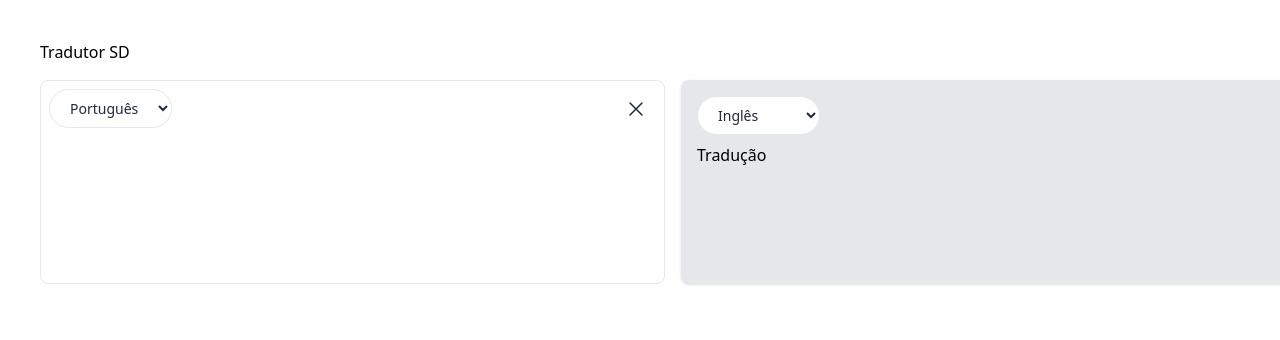
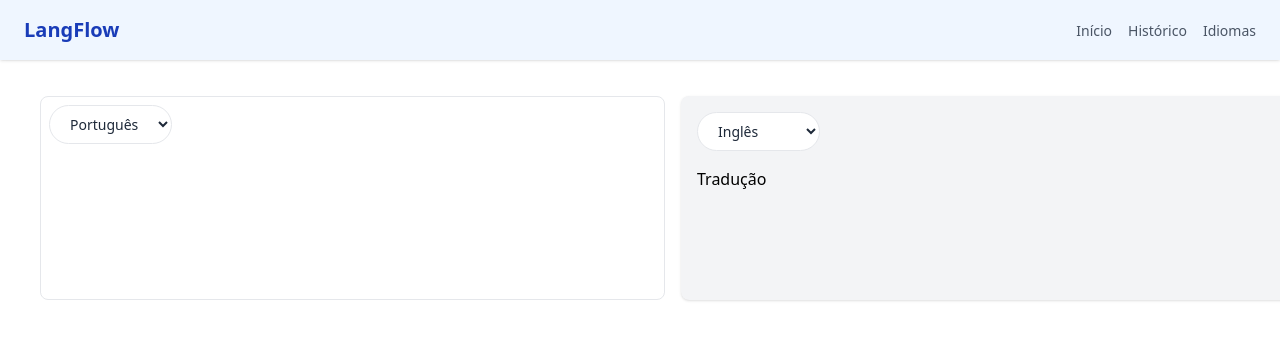
Before and after one commit to rafxhs/IFPE_SD_projeto, a Vue app: page / in a window 1280 px wide. Shown: the top 340 px of the page. Built offline with nearby package versions, Linux system fonts and the light colour scheme.

Commit message:
style: add alteracoes na interface

```diff
--- a/src/App.vue
+++ b/src/App.vue
@@ -41,8 +41,17 @@ watch([baseLanguage, targetLanguage], () => {
 
 <template>
 <body>
-  <div class="flex flex-col h-screen w-screen items-start gap-4 bg-white p-10">
-    <h1>Tradutor SD</h1>
+    <nav class="fixed top-0 left-0 w-full bg-blue-50 shadow z-50">
+      <div class="max-w-7xl mx-auto px-6 py-4 flex justify-between items-center">
+        <h1 class="text-xl font-semibold text-blue-800">LangFlow</h1>
+        <div class="space-x-4">
+          <a href="#" class="text-gray-600 hover:text-blue-950 text-sm">Início</a>
+          <a href="#" class="text-gray-600 hover:text-blue-950 text-sm">Histórico</a>
+          <a href="#" class="text-gray-600 hover:text-blue-950 text-sm">Idiomas</a>
+        </div>
+      </div>
+    </nav>
+  <div class="flex flex-col min-h-screen w-screen items-start gap-4 bg-white pt-24 p-10 z-0">
     <div class="flex flex-row space-x-4">
       <div class="relative rounded-lg border border-gray-200">
 
@@ -59,20 +68,9 @@ watch([baseLanguage, targetLanguage], () => {
         v-model="userInput"
         class="w-[623px] h-[164px] mt-2 p-4 pr-12 p-4 bg-white text-gray-800 resize-none focus:outline-none focus:ring-0"
         />
-
-        <button
-          @click="clearInput"
-          class="absolute top-2 right-2 rounded-full text-gray-800 py-2 px-2 text-sm hover:bg-gray-200"
-          aria-label="Fechar"
-        >
-          <svg xmlns="http://www.w3.org/2000/svg" fill="none" viewBox="0 0 24 24"
-            stroke-width="1.5" stroke="currentColor" class="w-6 h-6">
-          <path stroke-linecap="round" stroke-linejoin="round" d="M6 18 18 6M6 6l12 12" />
-          </svg>
-        </button>
   </div>
 
-  <div class="w-[623px] h-[auto] p-4 pr-12 rounded-lg p-4 bg-gray-200 shadow break-words whitespace-normal">
+  <div class="w-[623px] h-[auto] p-4 pr-12 rounded-lg p-4 bg-gray-100 shadow break-words whitespace-normal">
     <select v-model="targetLanguage" class="top-2 left-2 rounded-full text-gray-800 py-2 px-4 text-sm bg-white border border-gray-200" id="targetLanguageSelect">
           <option value="pt" selected>Português</option>
           <option value="en">Inglês</option>
@@ -80,7 +78,7 @@ watch([baseLanguage, targetLanguage], () => {
           <option value="fr">Francês</option>
         </select>
         <br>
-        <p class="mt-2">
+        <p class="my-4">
           {{ translatedText || 'Tradução' }}
         </p>
   </div>
```
